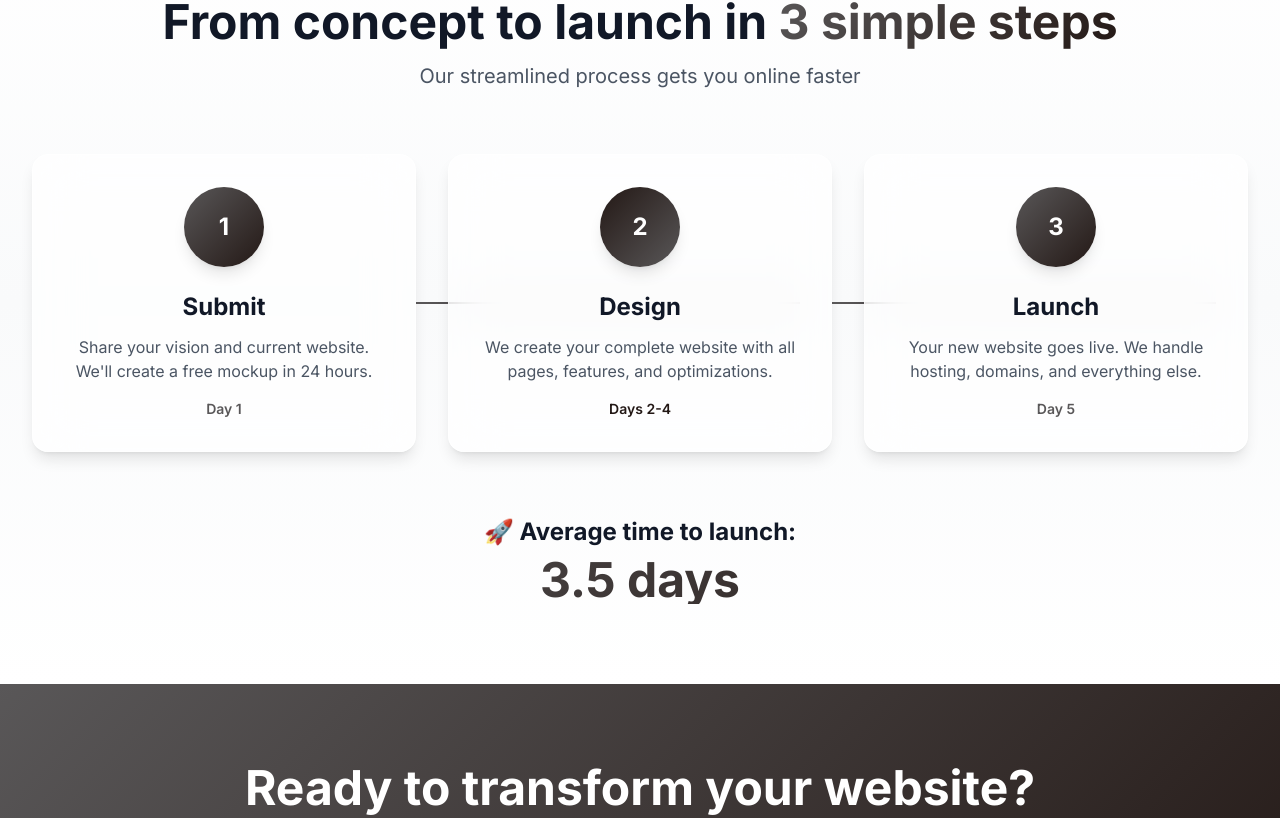
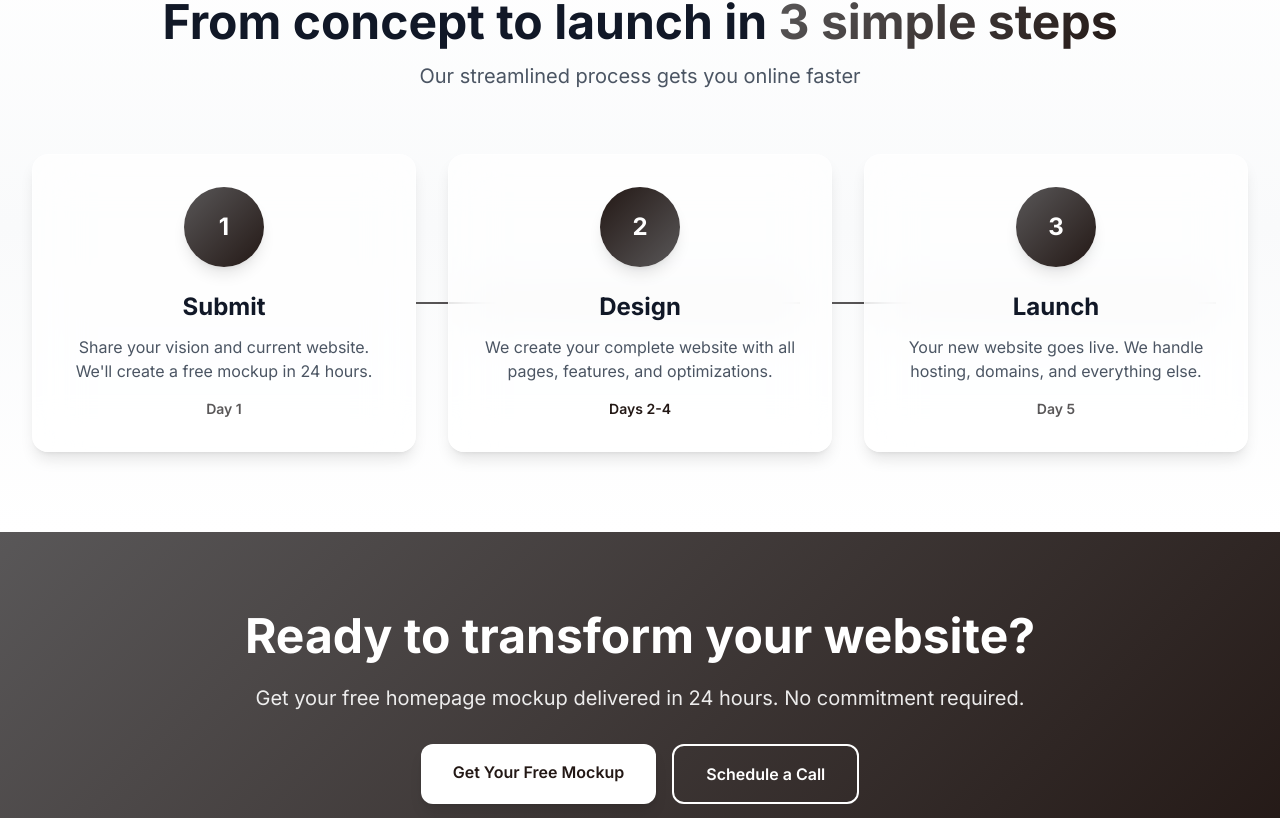
Before and after one commit to colecooke/sitesheep-website, a Next.js app: page / in a window 1280 px wide. Shown: the part 1982-2800 px from the top of the page. Built offline with nearby package versions, Linux system fonts and the light colour scheme.

Commit message:
Update site

```diff
--- a/app/page.tsx
+++ b/app/page.tsx
@@ -306,11 +306,6 @@ export default function Home() {
               </div>
             </div>
           </div>
-
-          <div className="text-center mt-16">
-            <p className="text-2xl font-bold mb-2 text-gray-900">🚀 Average time to launch:</p>
-            <p className="text-5xl font-bold gradient-text">3.5 days</p>
-          </div>
         </div>
       </section>
 
```
